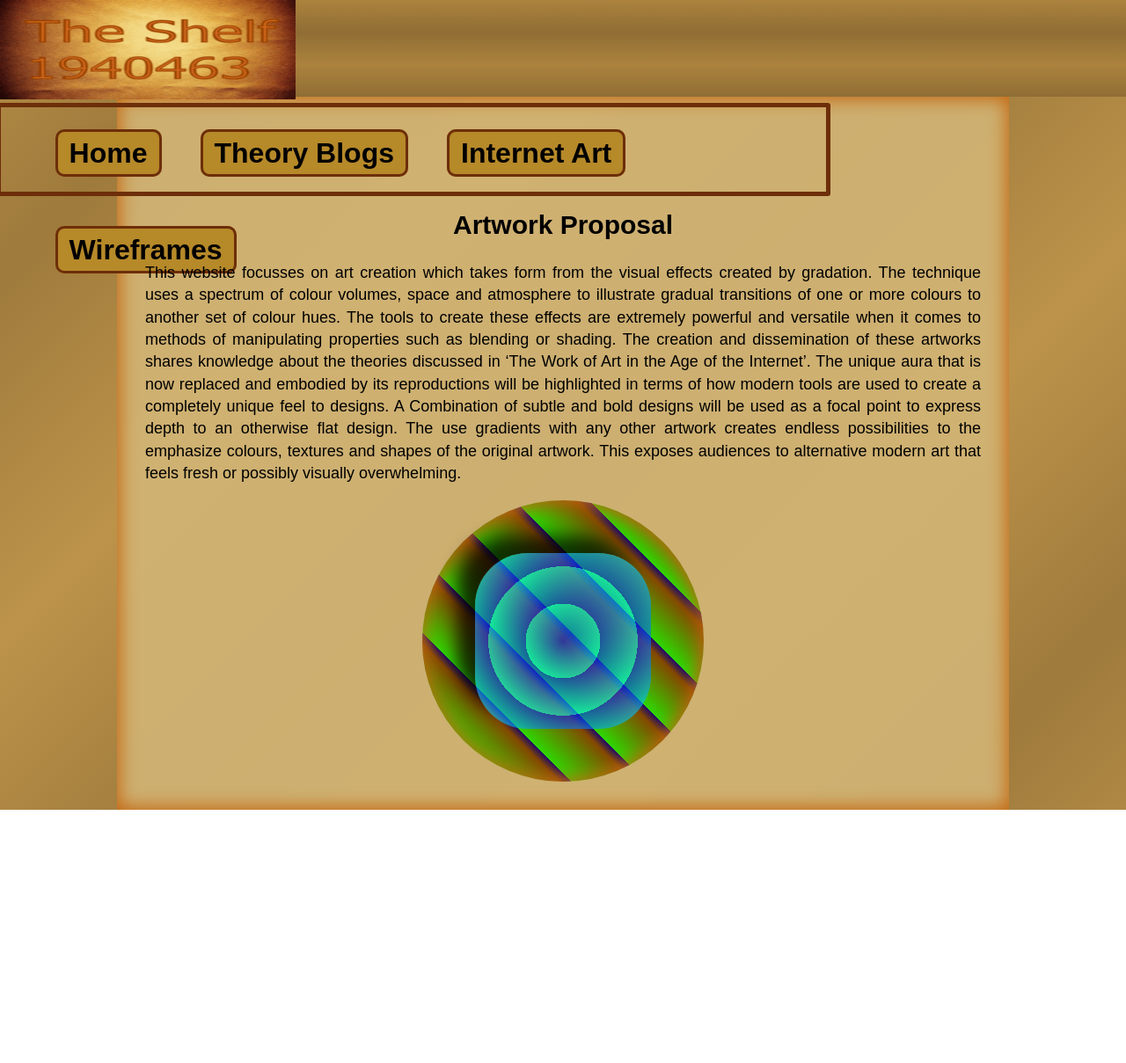
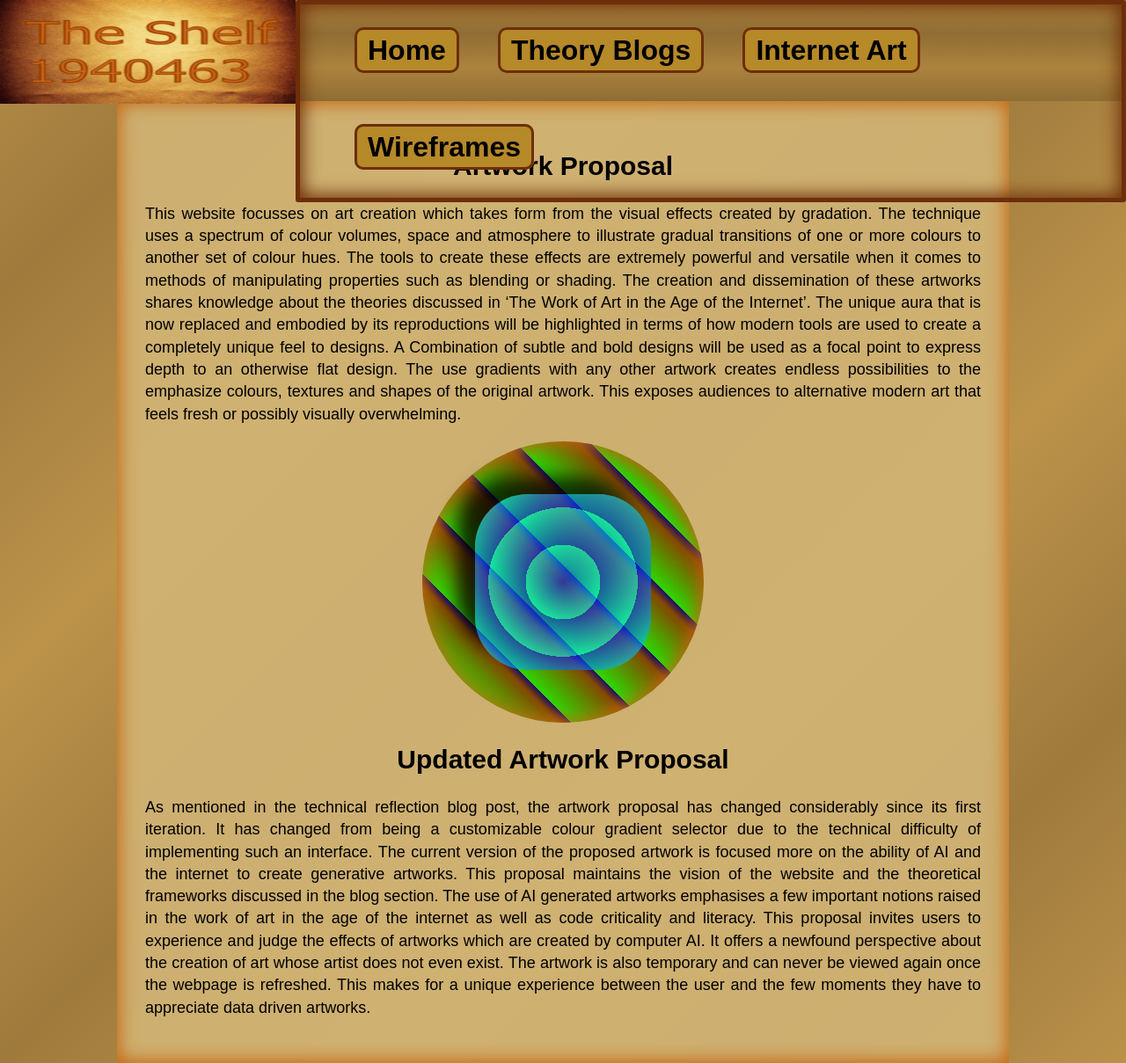
Before and after one commit to Ben909/WSOA4175A_1940463, a plain HTML site: page Internet Art/index.html in a window 1280 px wide. Shown: the whole page at 88% size. Before the commit the page ends 921 px from the top, so only its background shows below. Drawn offline with Linux system fonts and the light colour scheme.

Commit message:
final few things

```diff
--- a/CSS/style.css
+++ b/CSS/style.css
@@ -107,7 +107,7 @@
 
     /* HEADER SECTION */
     .wrap{
-        height: 110px;
+        height: 115px;
         width: 100%;
         background: #999484;
         background-image: var(--gradient);
@@ -116,17 +116,20 @@
     }
     .mylogo{
         width: 21em;
-        height: 113px;
+        height: 118px;
         padding: 0px 0px;
     }
     .navbar ul{
-        float: right;
-        margin-right: 21rem;
+        position: absolute;
+        top: 0px;
+        bottom: auto;
+        left: 21rem;
+        right: 0rem;
+        padding-bottom: 0rem;
         border: 5px solid rgb(109, 46, 9);
         border-radius: 3px;
         margin-top: 0vh;
-        height: 12vh;
-        width: 112.3vh;
+        box-shadow: inset 0 0 20px 3px rgb(109, 46, 9);
     }
     .navbar ul li{
         list-style: none;
@@ -137,7 +140,7 @@
     .navbar ul li a{
         text-decoration: none;
         color:black;
-        padding: 6px 13px;
+        padding: 5px 12px;
         font-size: 2rem;
         transition: .35s;
         font-family: Arial, Helvetica, sans-serif;
--- a/Internet Art/index.html
+++ b/Internet Art/index.html
@@ -52,9 +52,15 @@
                     <div class="art2"></div>
                 </div>
 
+                <h1 class="titlemid">Updated Artwork Proposal</h1>
 
-
-
+            <p>As mentioned in the technical reflection blog post, the artwork proposal has changed considerably since its first iteration. It has changed from being a customizable
+                colour gradient selector due to the technical difficulty of implementing such an interface. The current version of the proposed artwork is focused more on the ability
+                of AI and the internet to create generative artworks. This proposal maintains the vision of the website and the theoretical frameworks discussed in the blog section.
+                The use of AI generated artworks emphasises a few important notions raised in the work of art in the age of the internet as well as code criticality and literacy. This
+                proposal invites users to experience and judge the effects of artworks which are created by computer AI. It offers a newfound perspective about the creation of art whose
+                artist does not even exist. The artwork is also temporary and can never be viewed again once the webpage is refreshed. This makes for a unique experience between the user
+                and the few moments they have to appreciate data driven artworks. </p>
 
           </div>
 
```
Also changed, not shown: blog/post8.html (+10 -3 lines), images/artone-min.png (added), images/arttwo-min.png (added), images/code-min.png (added).
